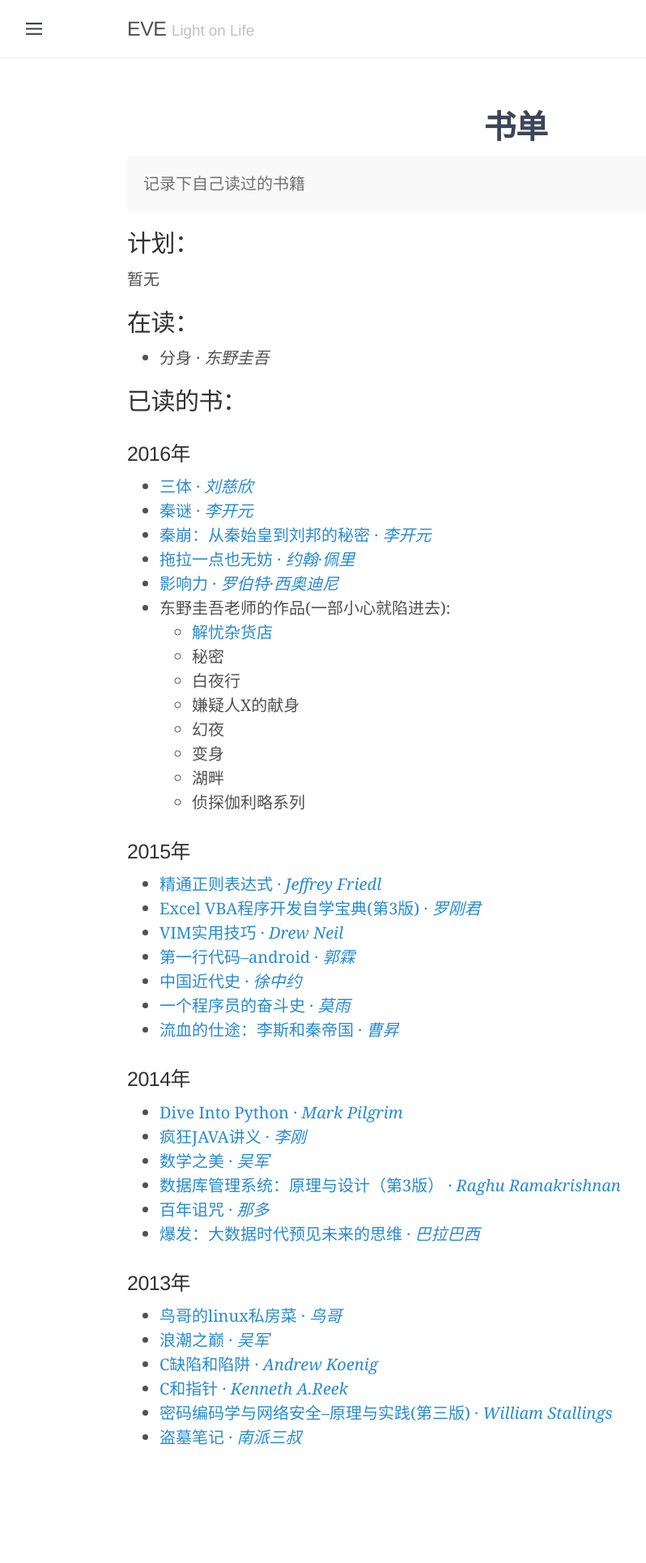
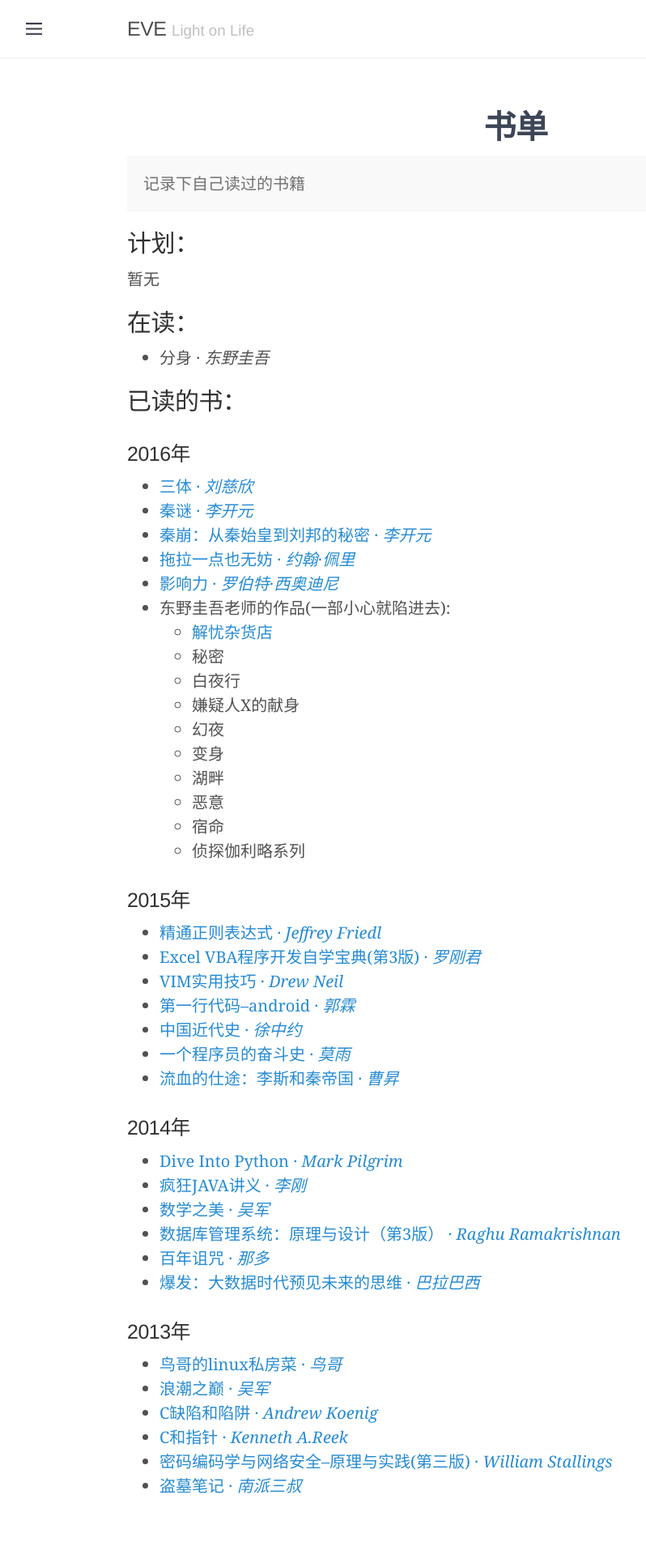
Before and after one commit to cocoakekeyu/cocoakekeyu.github.io, a Jekyll site: the page built from read.md, in a window 1280 px wide. Shown: the whole page at 81% size, without its empty margins (3-801 px from the left). Built offline with Jekyll 4.4.1, drawn with Linux system fonts in a browser that asks for light colours; nearby versions of some CDN libraries; Markdown is read by kramdown in place of the engine named in the settings; comment, search, counter and statistics services are not loaded; before the commit the page ends 1870 px from its top, so only the background shows below that.

Commit message:
添加书籍

```diff
--- a/read.md
+++ b/read.md
@@ -26,6 +26,8 @@ title: 书单
     - 幻夜
     - 变身
     - 湖畔
+    - 恶意
+    - 宿命
     - 侦探伽利略系列
 
 ### 2015年
```
